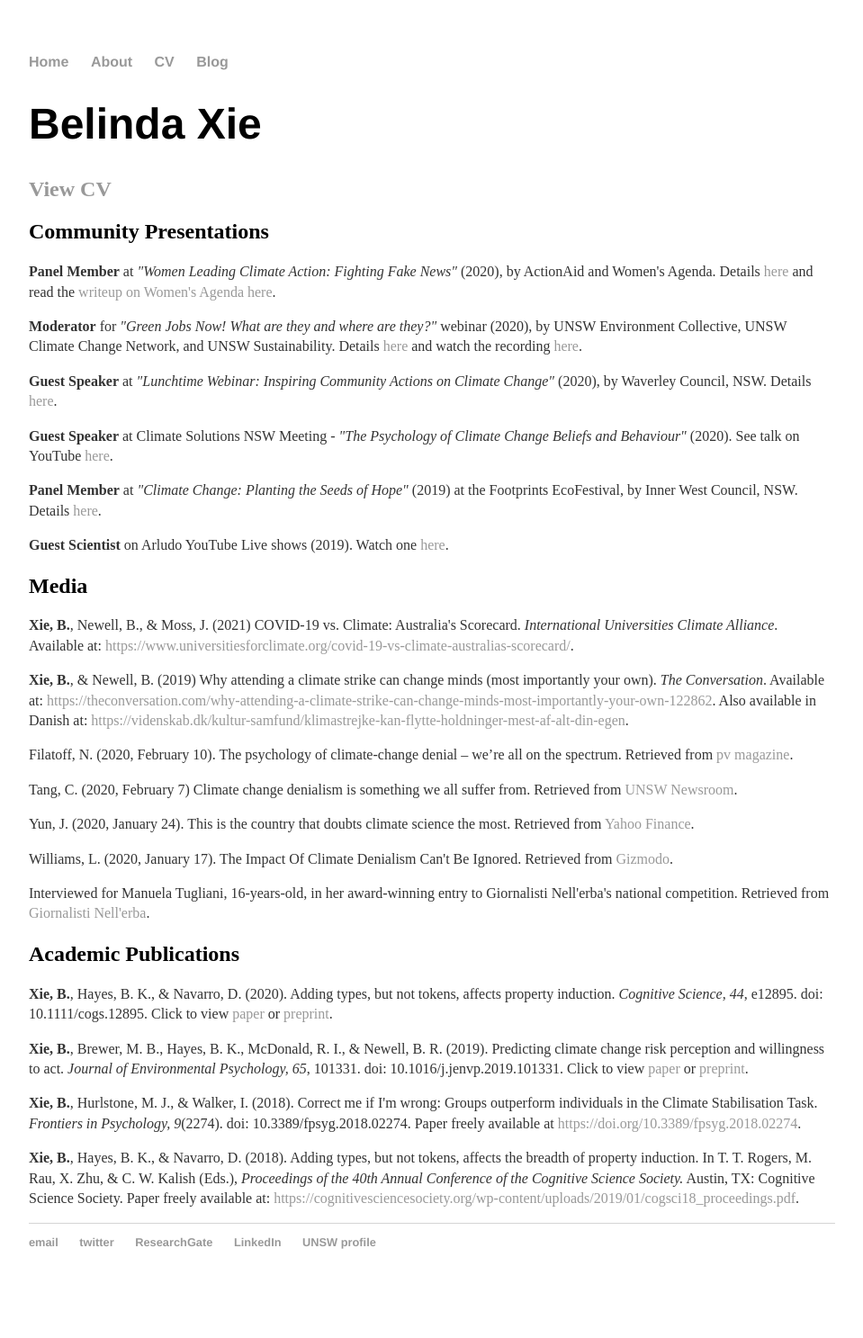
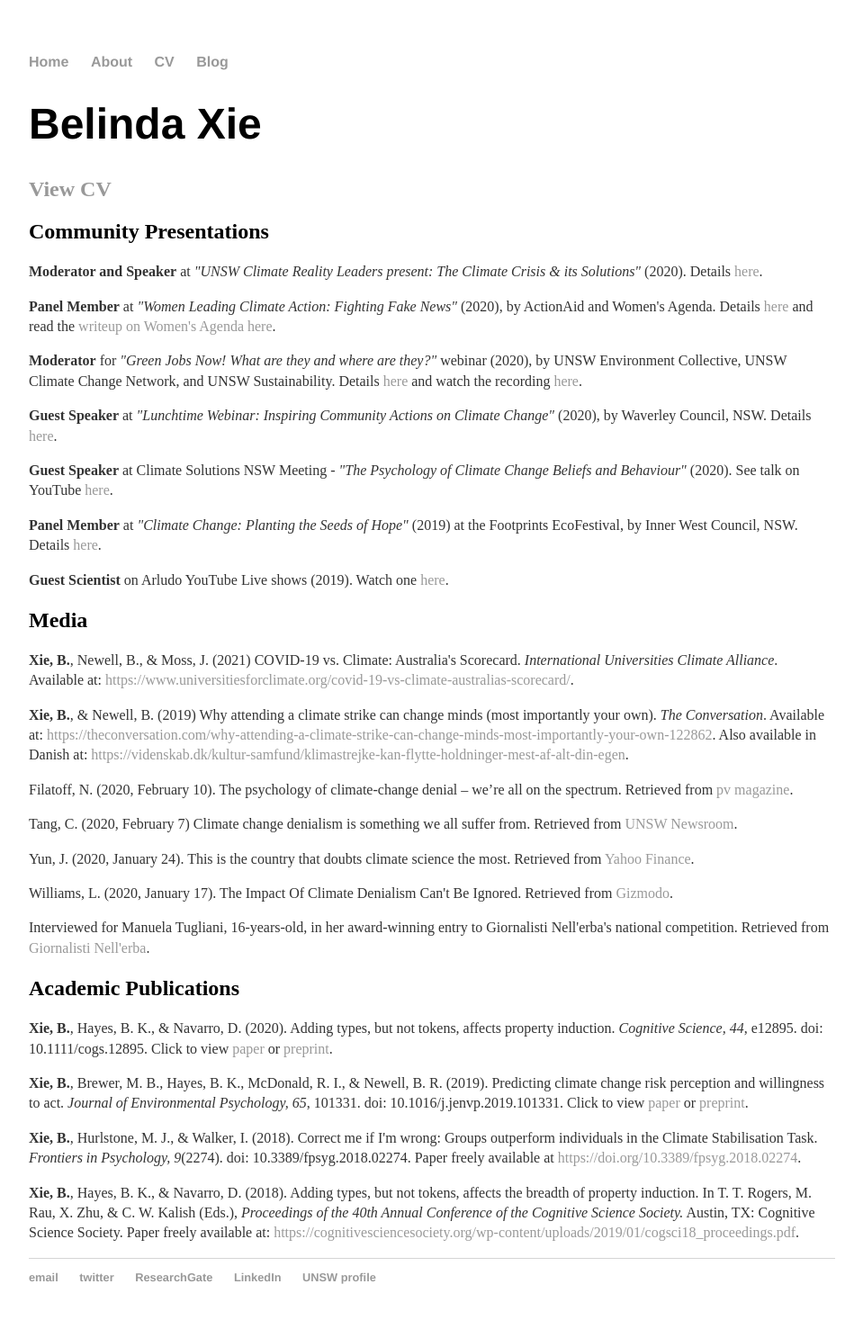
Before and after one commit to belindaxie/belindaxie.github.io, a Jekyll site: the page built from cv/index.html, in a window 1280 px wide. Shown: the whole page at 90% size, without its empty margins (160-1119 px from the left). Built offline with Jekyll 4.4.1, drawn with Linux system fonts in a browser that asks for light colours; before the commit the page ends 1448 px from its top, so only the background shows below that.

Commit message:
Update index.html

```diff
--- a/cv/index.html
+++ b/cv/index.html
@@ -17,6 +17,8 @@ title: CV of Belinda Xie
 <a href="/cv/CV.pdf" class="download" title="View CV as PDF"><h2>View CV</h2></a>
 
 <h2>Community Presentations </h2>
+
+	<p><strong>Moderator and Speaker</strong> at <em>"UNSW Climate Reality Leaders present: The Climate Crisis & its Solutions"</em> (2020). Details <a href="sustainability.unsw.edu.au/unsw-climate-reality-leaders-present-climate-crisis-its-solutions">here</a>.</p>
 
 	<p><strong>Panel Member</strong> at <em>"Women Leading Climate Action: Fighting Fake News"</em> (2020), by ActionAid and Women's Agenda. Details <a href="https://events.humanitix.com/fighting-fake-news">here</a> and read the <a href="https://womensagenda.com.au/latest/misinformation-in-the-age-of-climate-justice-action/">writeup on Women's Agenda here</a>.</p>
 
```
